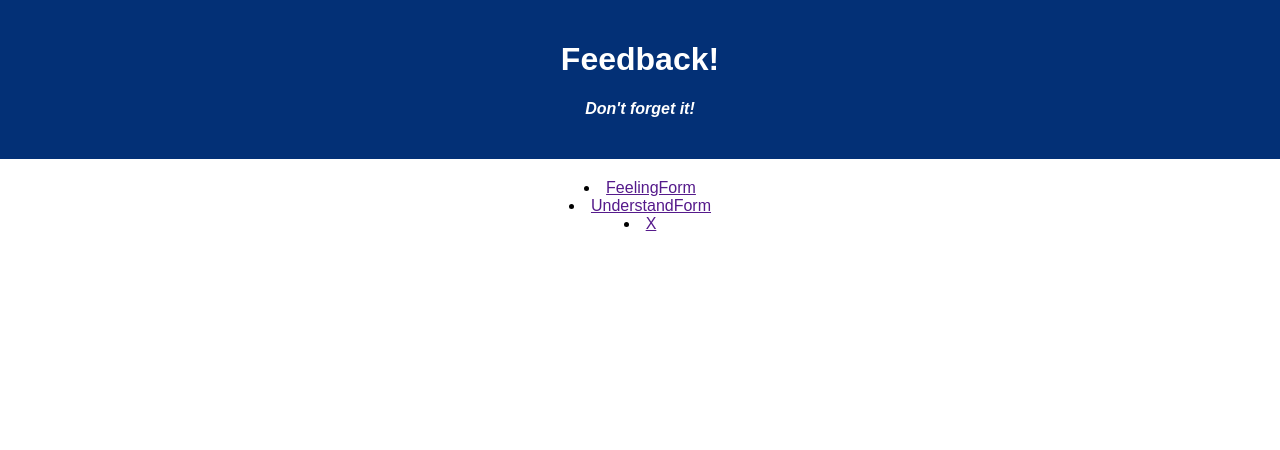
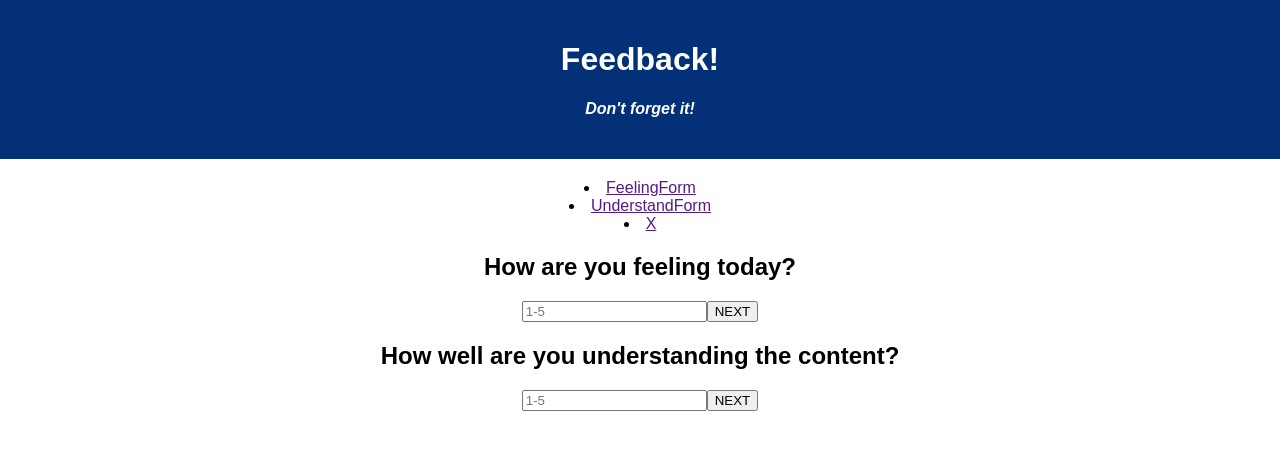
Before and after one commit to SamMac34/weekend-redux-feedback-loop, a React (Create React App) app: page / in a window 1280 px wide. Shown: the top 450 px of the page. Built offline with nearby package versions, Linux system fonts and the light colour scheme.

Commit message:
Created UnderstandForm comp. and added boilerplate

```diff
--- a/src/components/App/App.jsx
+++ b/src/components/App/App.jsx
@@ -2,6 +2,8 @@ import React from 'react';
 import axios from 'axios';
 import './App.css';
 import { HashRouter as Router, Route, Link } from 'react-router-dom/cjs/react-router-dom.min';
+import FeelingForm from '../FeelingForm/FeelingForm';
+import UnderstandForm from '../UnderstandForm/UnderstandForm';
 
 function App() {
 
@@ -23,6 +25,8 @@ function App() {
             <Link>X</Link>
           </li>
         </nav>
+        <FeelingForm />
+        <UnderstandForm />
 
       </div>
     </Router>
--- /dev/null
+++ b/src/components/UnderstandForm/UnderstandForm.jsx
@@ -0,0 +1,14 @@
+import React, { useState } from "react";
+
+function UnderstandForm() {
+
+    return (
+        <>
+        <h2>How well are you understanding the content?</h2>
+        <input type="number" placeholder="1-5"></input>
+        <button>NEXT</button>
+        </>
+    )
+}
+
+export default UnderstandForm;
```
